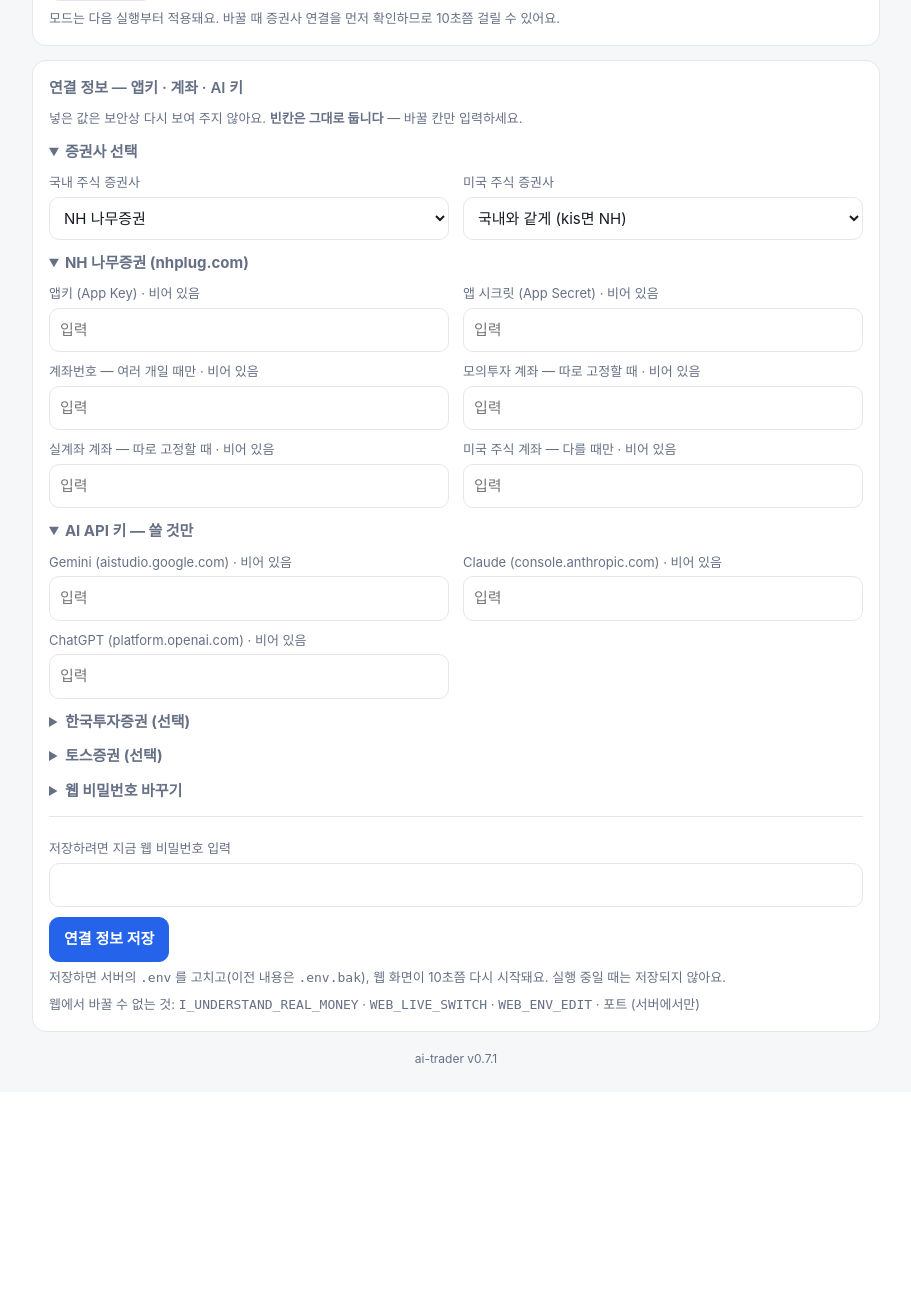
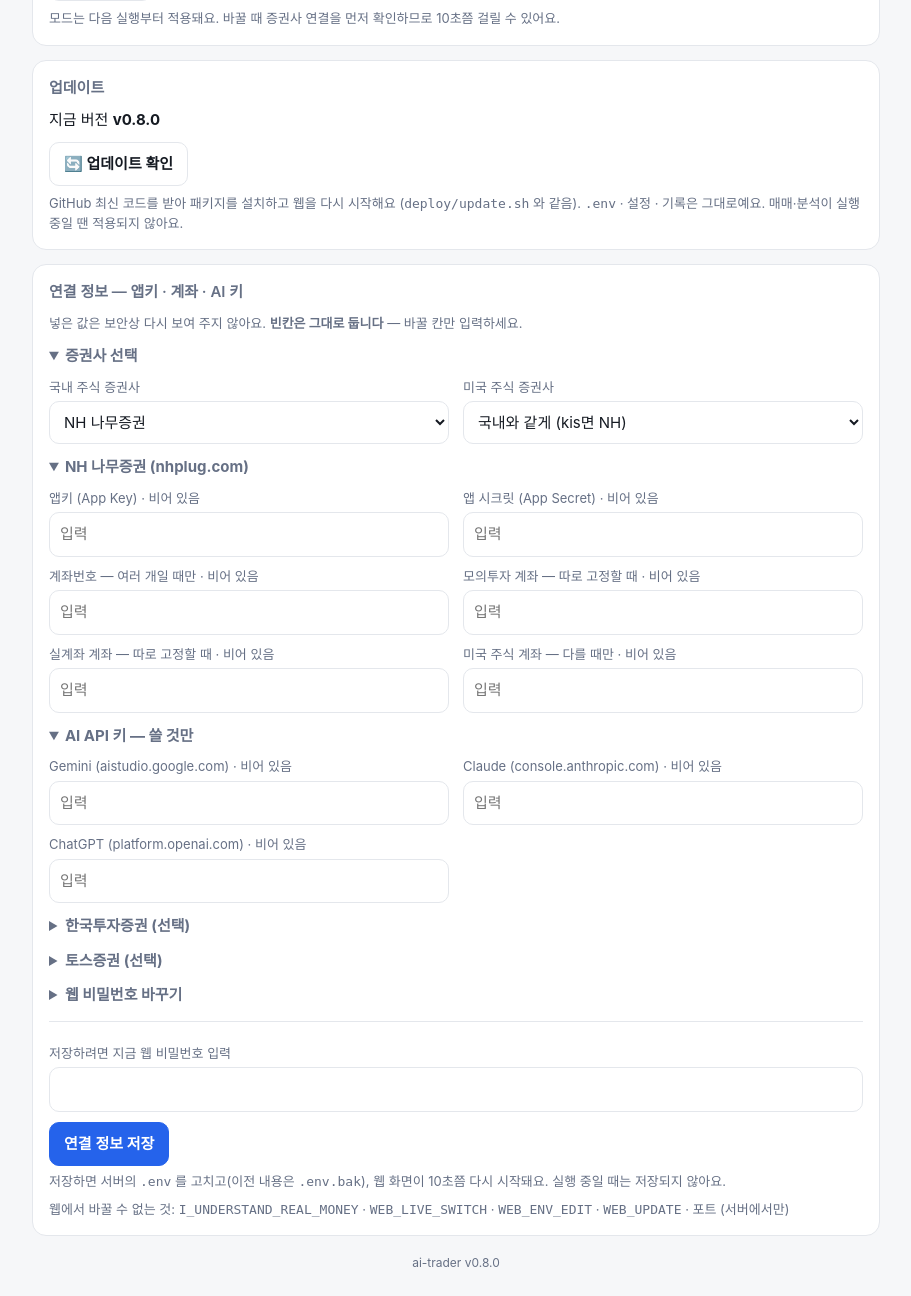
Before and after one commit to kwon2288/ai-trader, a Flask app: page /settings in a window 1280 px wide. Shown: the part 2391-3687 px from the top of the page, without its empty margins (184-1095 px from the left). Before the commit the page ends 3454 px from the top, so only its background shows below. Run offline with Flask 3, Linux system fonts and the light colour scheme; the visitor is signed in with stand-in values (Sample User, id 1); parts of the project's set-up code (start-up, migrations or seed data) failed here and were passed over.

Commit message:
v0.8.0: 웹 설정에서 업데이트 확인·적용
- 새 버전 변경 사항 표시, 비밀번호 재입력 후 update.sh 실행, 진행 로그 표시
- systemd-run 으로 웹 밖에서 실행, WEB_UPDATE=off 로 차단
- update.sh: 설치된 systemd 파일 변경 시 갱신

Co-Authored-By: Claude Opus 5.5 <noreply@anthropic.com>
Claude-Session: https://claude.ai/code/session_01RjPR8CwG39svzh34zzi5aa

```diff
--- a/trader/__init__.py
+++ b/trader/__init__.py
@@ -1,2 +1,2 @@
 """AI 자동매매 — NH투자증권(나무)·한국투자증권·토스증권 Open API + Claude/Gemini/ChatGPT."""
-__version__ = "0.7.1"
+__version__ = "0.8.0"
--- /dev/null
+++ b/trader/updater.py
@@ -0,0 +1,94 @@
+"""웹에서 GitHub 최신 버전 확인·적용 (deploy/update.sh 를 그대로 사용)."""
+from __future__ import annotations
+
+import json
+import re
+import shutil
+import subprocess
+import time
+from pathlib import Path
+
+from . import __version__
+from .config import ROOT
+
+LOG_NAME = "update.log"
+CHECK_NAME = "update_check.json"
+
+
+def _git(*args: str, timeout: int = 60) -> str:
+    r = subprocess.run(["git", "-C", str(ROOT), *args], capture_output=True, text=True, timeout=timeout)
+    if r.returncode != 0:
+        raise RuntimeError((r.stderr or r.stdout).strip()[-500:] or f"git {' '.join(args)} 실패")
+    return r.stdout
+
+
+def _new_sections(changelog: str, current: str) -> str:
+    """CHANGELOG 에서 현재 버전보다 위(새 버전)에 있는 부분만."""
+    out, started = [], False
+    for line in changelog.splitlines():
+        m = re.match(r"^##\s+v([\d.]+)", line)
+        if m:
+            if m.group(1) == current:
+                break
+            started = True
+        if started:
+            out.append(line)
+    return "\n".join(out).strip()
+
+
+def check(data_dir: Path) -> dict:
+    res = {"ts": time.strftime("%Y-%m-%d %H:%M"), "current": __version__}
+    try:
+        _git("fetch", "--quiet", "origin")
+        head, remote = _git("rev-parse", "HEAD").strip(), _git("rev-parse", "origin/main").strip()
+        res["behind"] = int(_git("rev-list", "--count", f"HEAD..origin/main").strip() or 0)
+        res["head"], res["remote"] = head[:7], remote[:7]
+        if res["behind"]:
+            init = _git("show", "origin/main:trader/__init__.py")
+            m = re.search(r'__version__\s*=\s*"([^"]+)"', init)
+            res["latest"] = m.group(1) if m else remote[:7]
+            try:
+                res["notes"] = _new_sections(_git("show", "origin/main:CHANGELOG.md"), __version__)
+            except RuntimeError:
+                res["notes"] = ""
+            res["commits"] = _git("log", "--format=%h %s", "HEAD..origin/main").strip().splitlines()[:20]
+        dirty = _git("status", "--porcelain", "--untracked-files=no").strip()
+        if dirty:
+            res["dirty"] = dirty.splitlines()[:10]   # 서버에서 직접 고친 파일 → pull 이 실패할 수 있음
+    except Exception as e:  # noqa: BLE001
+        res["error"] = str(e)
+    (Path(data_dir) / CHECK_NAME).write_text(json.dumps(res, ensure_ascii=False), encoding="utf-8")
+    return res
+
+
+def last_check(data_dir: Path) -> dict | None:
+    try:
+        d = json.loads((Path(data_dir) / CHECK_NAME).read_text(encoding="utf-8"))
+    except (OSError, ValueError):
+        return None
+    if d.get("current") != __version__:          # 그 사이 업데이트됐으면 예전 확인 결과는 버림
+        return None
+    return d
+
+
+def start(data_dir: Path) -> None:
+    """update.sh 를 웹 프로세스 밖에서 실행 (웹이 재시작돼도 끊기지 않게)."""
+    log = Path(data_dir) / LOG_NAME
+    log.write_text(f"[{time.strftime('%H:%M:%S')}] 업데이트 시작\n", encoding="utf-8")
+    script = f'bash deploy/update.sh >> "{log}" 2>&1; echo "__EXIT=$?" >> "{log}"'
+    if shutil.which("systemd-run"):
+        subprocess.run(["systemd-run", f"--unit=ai-trader-update-{int(time.time())}", "--collect", "--quiet",
+                        f"--working-directory={ROOT}", "bash", "-c", script], check=True, timeout=30)
+    else:
+        subprocess.Popen(["bash", "-c", script], cwd=ROOT, start_new_session=True,
+                         stdout=subprocess.DEVNULL, stderr=subprocess.DEVNULL)
+
+
+def log_text(data_dir: Path) -> tuple[str, bool, int | None]:
+    """(로그 내용, 끝났는지, 종료코드)"""
+    try:
+        t = (Path(data_dir) / LOG_NAME).read_text(encoding="utf-8")
+    except OSError:
+        return "", True, None
+    m = re.search(r"__EXIT=(\d+)", t)
+    return re.sub(r"__EXIT=\d+\n?", "", t), bool(m), int(m.group(1)) if m else None
--- a/web/app.py
+++ b/web/app.py
@@ -252,6 +252,8 @@ def settings():
     from trader.analyst import PROVIDERS, available
     return render_template("settings.html", c=cfg(), fields=fields,
                            env_groups=_env_view(), web_env=_web_env_edit(),
+                           upd=__import__("trader.updater", fromlist=["x"]).last_check(cfg().data_dir),
+                           web_update=_web_update(),
                            acct_choice=session.get("acct_choice"),
                            mode_label=MODE_LABEL, live_phrase=LIVE_PHRASE, web_live=_web_live_switch(),
                            env_mode=os.environ.get("TRADING_MODE", "dry").strip().lower(), raw=raw, auto_fields=auto_fields,
@@ -511,6 +513,70 @@ def change_env():
     return render_template("restarting.html", names=names)
 
 
+# ── 업데이트 (GitHub → 서버) ──────────────────────────────
+def _web_update() -> bool:
+    return os.environ.get("WEB_UPDATE", "on").strip().lower() not in ("off", "no", "0", "false")
+
+
+@app.post("/update/check")
+@login_required
+def update_check():
+    from trader import updater
+    if not _web_update():
+        flash("웹 업데이트가 꺼져 있습니다 (.env 의 WEB_UPDATE=off).", "err")
+        return redirect(url_for("settings") + "#update")
+    r = updater.check(cfg().data_dir)
+    if r.get("error"):
+        flash(f"업데이트 확인 실패: {r['error']}", "err")
+    elif not r.get("behind"):
+        flash(f"✅ 최신 버전입니다 (v{r['current']}).", "ok")
+    return redirect(url_for("settings") + "#update")
+
+
+@app.post("/update/apply")
+@login_required
+def update_apply():
+    from trader import updater
+    c = cfg()
+    if not _web_update():
+        flash("웹 업데이트가 꺼져 있습니다 (.env 의 WEB_UPDATE=off).", "err")
+        return redirect(url_for("settings") + "#update")
+    pw = os.environ.get("WEB_PASSWORD", "")
+    if not (pw and hmac.compare_digest(request.form.get("password", ""), pw)):
+        time.sleep(1.0)
+        flash("비밀번호가 맞지 않아 업데이트하지 않았습니다.", "err")
+        return redirect(url_for("settings") + "#update")
+    if _busy(c):
+        flash("매매·분석이 실행 중입니다. 끝난 뒤 다시 시도하세요.", "err")
+        return redirect(url_for("settings") + "#update")
+    try:
+        updater.start(c.data_dir)
+    except Exception as e:  # noqa: BLE001
+        flash(f"업데이트를 시작하지 못했습니다: {e}", "err")
+        return redirect(url_for("settings") + "#update")
+    Journal(c.db_path).add_log(c.ledger, "update", "web", f"업데이트 시작 (v{_version()})")
+    return redirect(url_for("update_progress"))
+
+
+def _version() -> str:
+    from trader import __version__
+    return __version__
+
+
+@app.get("/update")
+@login_required
+def update_progress():
+    return render_template("updating.html", version=_version())
+
+
+@app.get("/api/update_log")
+@login_required
+def api_update_log():
+    from trader import updater
+    text, done, code = updater.log_text(cfg().data_dir)
+    return jsonify(log=text[-6000:], done=done, code=code, version=_version())
+
+
 # ── 동작 ───────────────────────────────────────────────
 @app.post("/action/<name>")
 @login_required
--- a/web/templates/_macros.html
+++ b/web/templates/_macros.html
@@ -41,7 +41,7 @@
 
 {% macro log_item(l) %}
 <details>
-  <summary>{{ l.ts[5:16].replace('T',' ') }} · {{ '🇺🇸 ' if l.mode and l.mode.endswith('_us') }}{{ {'trade':'매매','analyze':'분석','scan':'종목검색','mode':'모드 변경','env':'연결 정보'}.get(l.kind, l.kind) }}
+  <summary>{{ l.ts[5:16].replace('T',' ') }} · {{ '🇺🇸 ' if l.mode and l.mode.endswith('_us') }}{{ {'trade':'매매','analyze':'분석','scan':'종목검색','mode':'모드 변경','env':'연결 정보','update':'업데이트'}.get(l.kind, l.kind) }}
     · {{ {'timer':'자동','web':'웹','cli':'명령줄'}.get(l.source, l.source) }}</summary>
   <pre>{{ l.output }}</pre>
 </details>
--- a/web/templates/base.html
+++ b/web/templates/base.html
@@ -25,6 +25,8 @@ main{max-width:880px;margin:0 auto;padding:16px}
 .badge{display:inline-block;padding:2px 9px;border-radius:999px;font-size:13px;font-weight:600;border:1px solid var(--line)}
 .b-ok{color:var(--ok);background:var(--okbg);border-color:transparent}
 .b-warn{color:var(--warn);background:var(--warnbg);border-color:transparent}
+pre.notes,pre.log{white-space:pre-wrap;word-break:break-word;background:var(--bg);border:1px solid var(--line);
+  border-radius:8px;padding:10px;font-size:12.5px;max-height:320px;overflow:auto;margin:8px 0}
 details.acct>summary{cursor:pointer;list-style:none}
 details.acct>summary::-webkit-details-marker{display:none}
 details.acct>summary::before{content:"▸ ";color:var(--mute)}
--- a/web/templates/settings.html
+++ b/web/templates/settings.html
@@ -150,6 +150,40 @@
   </div>
 </div>
 
+<div class="card" id="update">
+  <h2>업데이트</h2>
+  <div class="row">
+    <span>지금 버전 <b>v{{ app_version }}</b></span>
+    {% if upd and upd.behind %}<span class="badge b-warn">새 버전 v{{ upd.latest }} 있음</span>
+    {% elif upd and not upd.error %}<span class="badge b-ok">최신</span>{% endif %}
+  </div>
+  {% if web_update %}
+  <form method="post" action="{{ url_for('update_check') }}" style="margin-top:10px"
+        onsubmit="this.querySelector('button').textContent='확인 중…'">
+    <button class="btn">🔄 업데이트 확인</button>
+    {% if upd %}<span class="mute" style="margin-left:6px">마지막 확인 {{ upd.ts[5:] }}</span>{% endif %}
+  </form>
+  {% if upd and upd.behind %}
+  <div style="margin-top:12px">
+    <b>v{{ upd.current }} → v{{ upd.latest }}</b> <span class="mute">({{ upd.behind }}개 변경)</span>
+    {% if upd.notes %}<pre class="notes">{{ upd.notes }}</pre>
+    {% else %}<ul class="mute">{% for c in upd.commits %}<li>{{ c }}</li>{% endfor %}</ul>{% endif %}
+    {% if upd.dirty %}<div class="flash err">서버에서 직접 고친 파일이 있어 업데이트가 실패할 수 있어요: {{ upd.dirty|join(', ') }}</div>{% endif %}
+    <form method="post" action="{{ url_for('update_apply') }}" style="margin-top:8px"
+          onsubmit="return confirm('업데이트할까요? 웹 화면이 잠시 다시 시작됩니다.')">
+      <label for="upd_pw">웹 비밀번호 다시 입력</label>
+      <input id="upd_pw" name="password" type="password" autocomplete="current-password" required>
+      <div class="row" style="margin-top:10px"><button class="btn pri">⬆ 업데이트 적용</button></div>
+    </form>
+  </div>
+  {% endif %}
+  <div class="mute" style="margin-top:8px">GitHub 최신 코드를 받아 패키지를 설치하고 웹을 다시 시작해요 (<code>deploy/update.sh</code> 와 같음).
+    <code>.env</code> · 설정 · 기록은 그대로예요. 매매·분석이 실행 중일 땐 적용되지 않아요.</div>
+  {% else %}
+  <div class="mute" style="margin-top:6px">웹 업데이트가 꺼져 있어요 (<code>.env</code> 의 <code>WEB_UPDATE=off</code>). 서버에서 <code>bash deploy/update.sh</code></div>
+  {% endif %}
+</div>
+
 <div class="card" id="env">
   <h2>연결 정보 — 앱키 · 계좌 · AI 키</h2>
   {% if web_env %}
@@ -199,7 +233,7 @@
   <div class="mute">웹에서 연결 정보 변경이 꺼져 있어요 (<code>.env</code> 의 <code>WEB_ENV_EDIT=off</code>).
     서버의 <code>/opt/ai-trader/.env</code> 를 직접 고친 뒤 <code>systemctl restart ai-trader-web</code> 하세요.</div>
   {% endif %}
-  <div class="mute" style="margin-top:8px">웹에서 바꿀 수 없는 것: <code>I_UNDERSTAND_REAL_MONEY</code> · <code>WEB_LIVE_SWITCH</code> · <code>WEB_ENV_EDIT</code> · 포트 (서버에서만)</div>
+  <div class="mute" style="margin-top:8px">웹에서 바꿀 수 없는 것: <code>I_UNDERSTAND_REAL_MONEY</code> · <code>WEB_LIVE_SWITCH</code> · <code>WEB_ENV_EDIT</code> · <code>WEB_UPDATE</code> · 포트 (서버에서만)</div>
 </div>
 <script>
 // 실계좌를 고르면 확인 칸을 보여준다
```
Also changed, not shown: tests/test_update.py (added, +92 -0 lines), web/templates/updating.html (added, +33 -0 lines), CHANGELOG.md, README.md, 2 other files.
